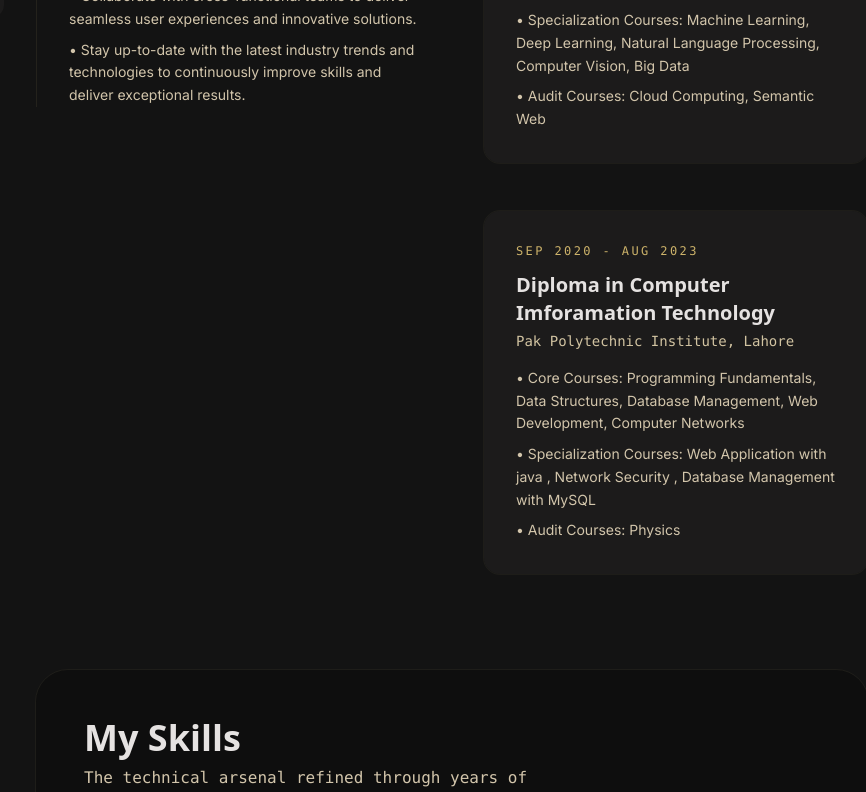
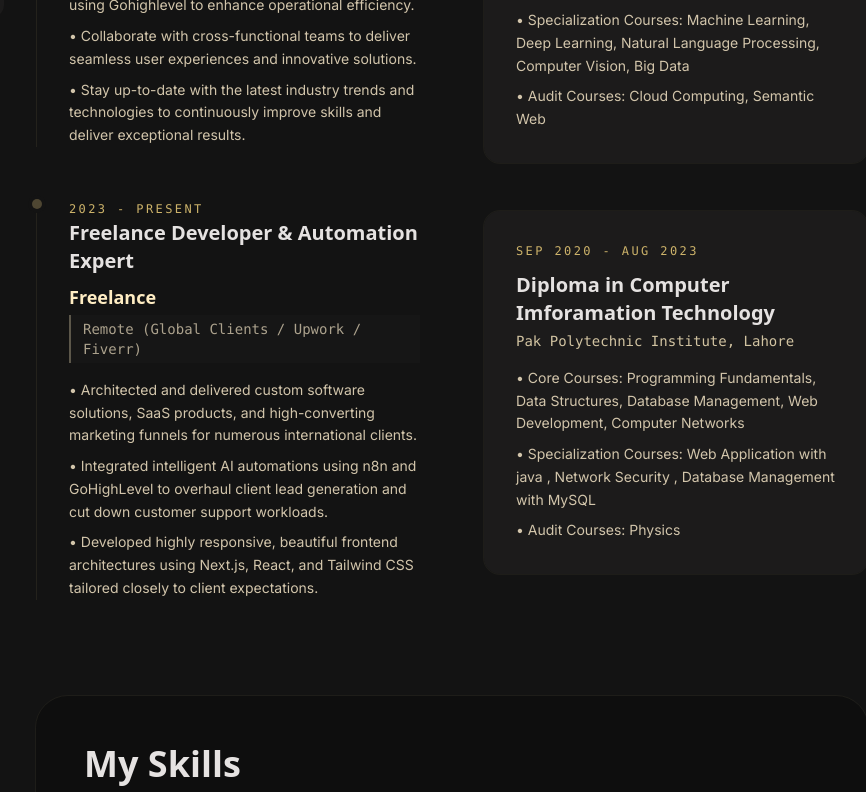
Before and after one commit to Abdul-hannan-coder/portfolio, a Next.js app: page /resume in a window 1280 px wide. Shown: the part 735-1527 px from the top of the page, without its empty margins (364-1230 px from the left). Built offline with nearby package versions, Linux system fonts and the light colour scheme.

Commit message:
feat: add company/client metadata support to project pages and resume entries

```diff
--- a/portfolio.json
+++ b/portfolio.json
@@ -62,7 +62,29 @@
         "Vercel",
         "Cloud Deployment (AWS, Oracle Cloud, Azure)",
         "Collaboration and Communication"
-      ]
+      ],
+      "company": "Postsiva.com"
+    },
+    {
+      "type": "work",
+      "icon": "work",
+      "iconColor": "blue",
+      "title": "Freelance Developer & Automation Expert",
+      "location": "Remote (Global Clients / Upwork / Fiverr)",
+      "period": "2023 - Present",
+      "description": [
+        "Architected and delivered custom software solutions, SaaS products, and high-converting marketing funnels for numerous international clients.",
+        "Integrated intelligent AI automations using n8n and GoHighLevel to overhaul client lead generation and cut down customer support workloads.",
+        "Developed highly responsive, beautiful frontend architectures using Next.js, React, and Tailwind CSS tailored closely to client expectations."
+      ],
+      "skills": [
+        "Next.js",
+        "Tailwind CSS",
+        "GoHighLevel",
+        "Automation Strategies",
+        "Client Communication"
+      ],
+      "company": "Freelance"
     },
     {
       "type": "education",
--- a/src/app/projects/[slug]/page.tsx
+++ b/src/app/projects/[slug]/page.tsx
@@ -46,6 +46,13 @@ export default async function ProjectDetail({ params }: { params: Promise<{ slug
               <span className="px-3 py-1 bg-surface-container-highest text-on-surface-variant rounded-full text-xs font-label">
                 {project.date}
               </span>
+              {/* Optional Company / Client rendering */}
+              {((project as any).company || (project.client && project.client.name)) && (
+                <span className="px-3 py-1 border border-outline-variant/30 text-on-surface-variant rounded-full text-xs font-label flex items-center gap-1">
+                  <span className="material-symbols-outlined text-[14px]">domain</span>
+                  {(project as any).company || project.client?.name}
+                </span>
+              )}
             </div>
 
             <h1 className="font-headline text-4xl lg:text-5xl font-bold tracking-tight mb-4 leading-tight">
--- a/src/app/resume/page.tsx
+++ b/src/app/resume/page.tsx
@@ -57,7 +57,10 @@ export default function Resume() {
                       <h3 className="font-headline text-xl font-bold text-on-surface group-hover:text-primary transition-colors">
                         {work.title}
                       </h3>
-                      <p className="font-label text-primary/80 text-sm mb-4">{work.location}</p>
+                      {work.company && (
+                        <div className="font-headline text-primary font-semibold text-lg mt-1 mb-1">{work.company}</div>
+                      )}
+                      <p className="font-label text-on-surface-variant/80 text-sm mb-4 border-l-2 border-primary/30 pl-3 py-1 bg-surface-container/30">{work.location}</p>
                       <div className="text-on-surface-variant leading-relaxed text-sm space-y-2">
                         {work.description.map((desc, i) => (
                           <p key={i}>• {desc}</p>
```
